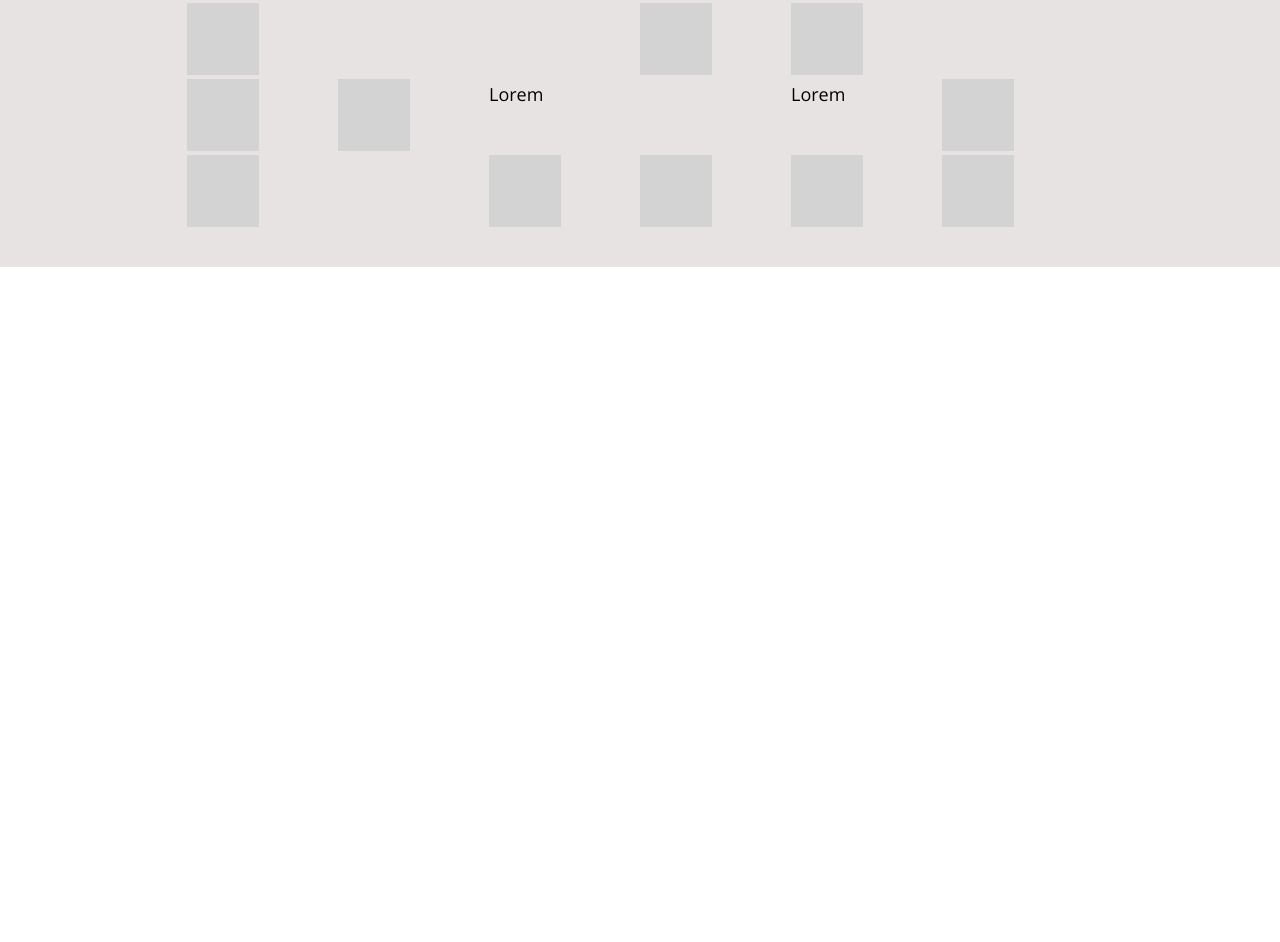
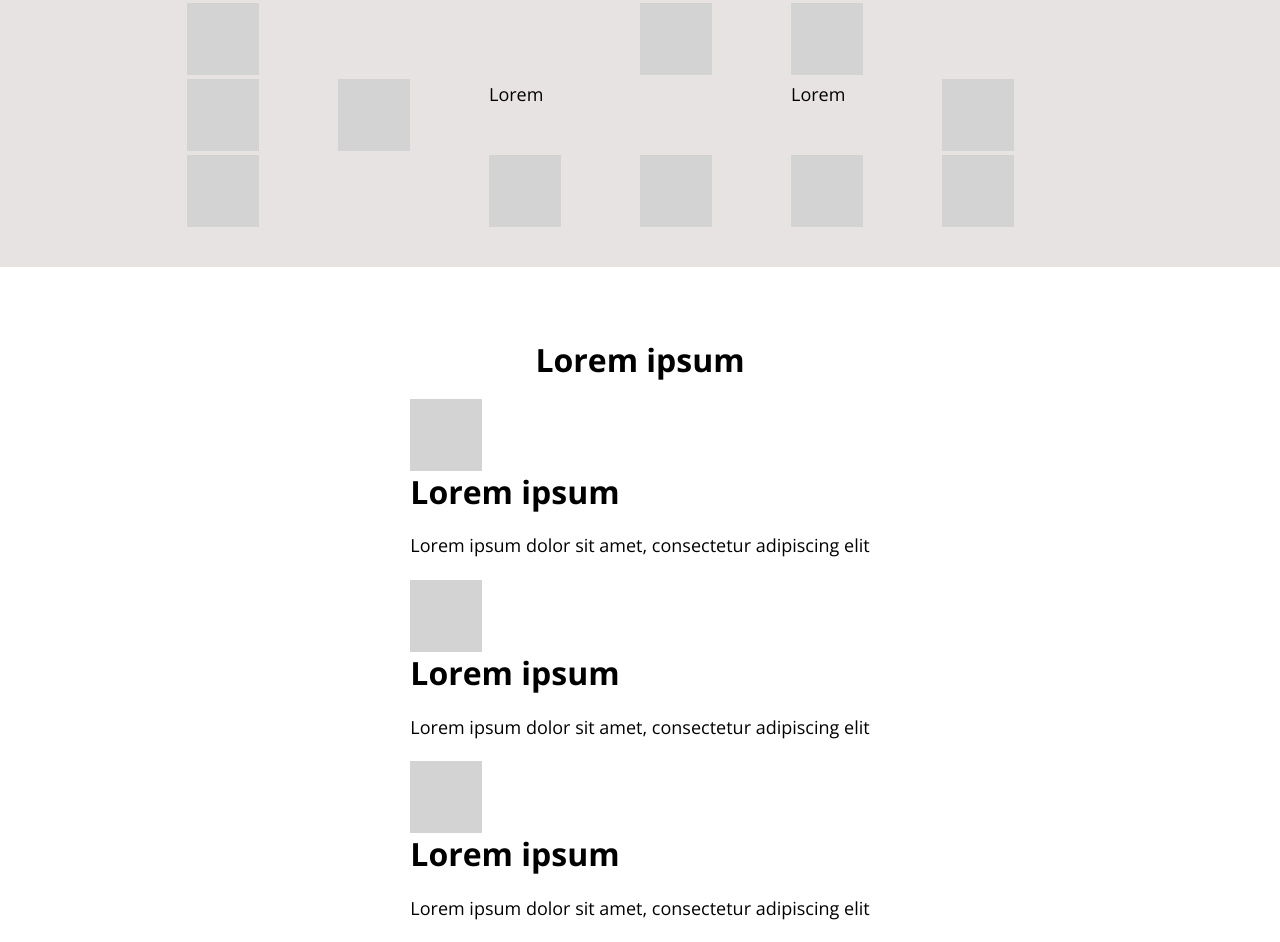
Before and after one commit to cice-classroom/4-layouts-ClaudiaTex, a website: page src/index.html in a window 1280 px wide. Shown: the part 434-1376 px from the top of the page. Before the commit the page ends 800 px from the top, so only its background shows below. Drawn offline with nearby package versions, Linux system fonts and the light colour scheme.

Commit message:
Added float-box css & html

```diff
--- /dev/null
+++ b/src/float-boxes.css
@@ -0,0 +1,12 @@
+.float-box-section {
+  margin-top: 4rem;
+  display: flex;
+  flex-direction: column;
+  align-items: center;
+}
+
+.box-text-left {
+}
+
+.box-text-right {
+}
--- a/src/index.html
+++ b/src/index.html
@@ -81,6 +81,28 @@
         </aside>
       </section>
       <!--End GRID area-->
+      <!--Start Float-box section-->
+      <section class="float-box-section">
+        <h4 class="title">Lorem ipsum</h4>
+
+        <section class="box-text-left">
+          <div class="box"></div>
+          <h4 class="title">Lorem ipsum</h4>
+          <p>Lorem ipsum dolor sit amet, consectetur adipiscing elit</p>
+        </section>
+
+        <section class="box-text-right">
+          <div class="box"></div>
+          <h4 class="title">Lorem ipsum</h4>
+          <p>Lorem ipsum dolor sit amet, consectetur adipiscing elit</p>
+        </section>
+
+        <section class="box-text-left">
+          <div class="box"></div>
+          <h4 class="title">Lorem ipsum</h4>
+          <p>Lorem ipsum dolor sit amet, consectetur adipiscing elit</p>
+        </section>
+      </section>
     </main>
   </body>
 </html>
--- a/src/main.css
+++ b/src/main.css
@@ -6,3 +6,4 @@
 @import './titles.css';
 @import './carousel.css';
 @import './grid_wrapper.css';
+@import './float-boxes.css';
```
